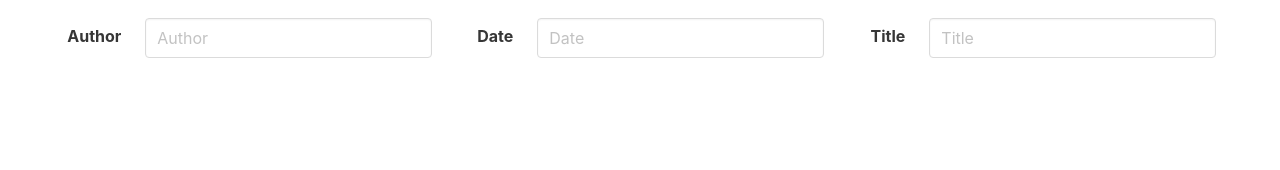
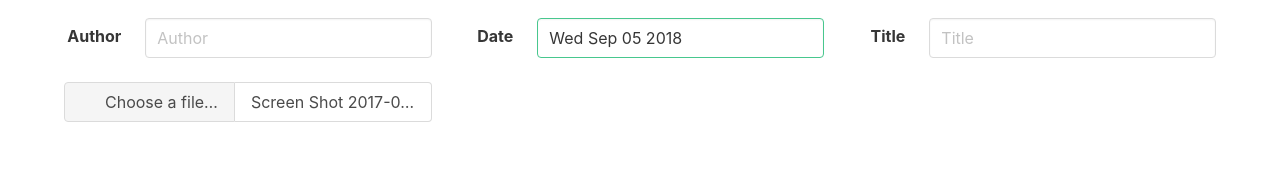
Before and after one commit to bushblade/Bulma-Vue-blog-app, a Vue app: page /new-blog in a window 1280 px wide. Shown: the part 130-300 px from the top of the page. Built offline with nearby package versions, Linux system fonts and the light colour scheme; no server answers.

Commit message:
start title image  component

```diff
--- a/src/components/NewBlog/AuthorDateTitle.vue
+++ b/src/components/NewBlog/AuthorDateTitle.vue
@@ -24,17 +24,26 @@
         return [{
             label: 'Author',
             val: blog.author,
-            fn: (e) => commit('update', {target: 'author', value: e.target.value})
+            fn: (e) => commit('update', {
+              target: 'author',
+              value: e.target.value
+            })
           },
           {
             label: 'Date',
             val: blog.date,
-            fn: (e) => commit('update', {target: 'date', value: e.target.value})
+            fn: (e) => commit('update', {
+              target: 'date',
+              value: e.target.value
+            })
           },
           {
             label: 'Title',
             val: blog.title,
-            fn: (e) => commit('update', {target: 'title', value: e.target.value})
+            fn: (e) => commit('update', {
+              target: 'title',
+              value: e.target.value
+            })
           }
         ]
       }
@@ -46,6 +55,11 @@
           'is-success': !field.val.feedback && field.val.value
         }
       }
+    },
+    created(){
+      if (!this.$store.state.newBlog.date.value){
+        this.$store.commit('defaultDate')
+      }
     }
   }
 </script>
--- /dev/null
+++ b/src/components/NewBlog/TitleImage.vue
@@ -0,0 +1,37 @@
+<template>
+  <div class="columns">
+    <div class="column is-one-third">
+      <div class="file has-name">
+        <label class="file-label">
+          <input class="file-input" type="file" name="resume">
+          <span class="file-cta">
+            <span class="file-icon">
+              <i class="fas fa-upload"></i>
+            </span>
+            <span class="file-label">
+              Choose a file…
+            </span>
+          </span>
+          <span class="file-name">
+            Screen Shot 2017-07-29 at 15.54.25.png
+          </span>
+        </label>
+      </div>
+    </div>
+    <div class="column is-two-thirds">
+
+    </div>
+  </div>
+
+</template>
+
+<script>
+  export default {
+    name: 'TitleImage',
+    computed: {
+      titleImage(){
+        return this.$store.state.newBlog.titleImage
+      }
+    }
+  }
+</script>
--- a/src/storeModules/newBlog.js
+++ b/src/storeModules/newBlog.js
@@ -1,3 +1,5 @@
+import { stat } from "fs";
+
 export const newBlog = {
   state: {
     author: {
@@ -33,6 +35,11 @@ export const newBlog = {
   mutations: {
     update: (state, payload) => {
       state[payload.target].value = payload.value
+    },
+    defaultDate: state => {
+      if (!state.date.value){
+        state.date.value = new Date().toDateString()
+      }
     }
   },
   actions: {
--- a/src/views/NewBlog.vue
+++ b/src/views/NewBlog.vue
@@ -6,11 +6,13 @@
       </div>
     </div>
     <AuthorDateTitle />
+    <TitleImage />
   </div>
 </template>
 
 <script>
   import AuthorDateTitle from '@/components/NewBlog/AuthorDateTitle'
+  import TitleImage from '@/components/NewBlog/TitleImage'
 
   export default {
     name: 'NewBlog',
@@ -20,7 +22,8 @@
       }
     },
     components: {
-      AuthorDateTitle
+      AuthorDateTitle,
+      TitleImage
     }
   }
 </script>
```
